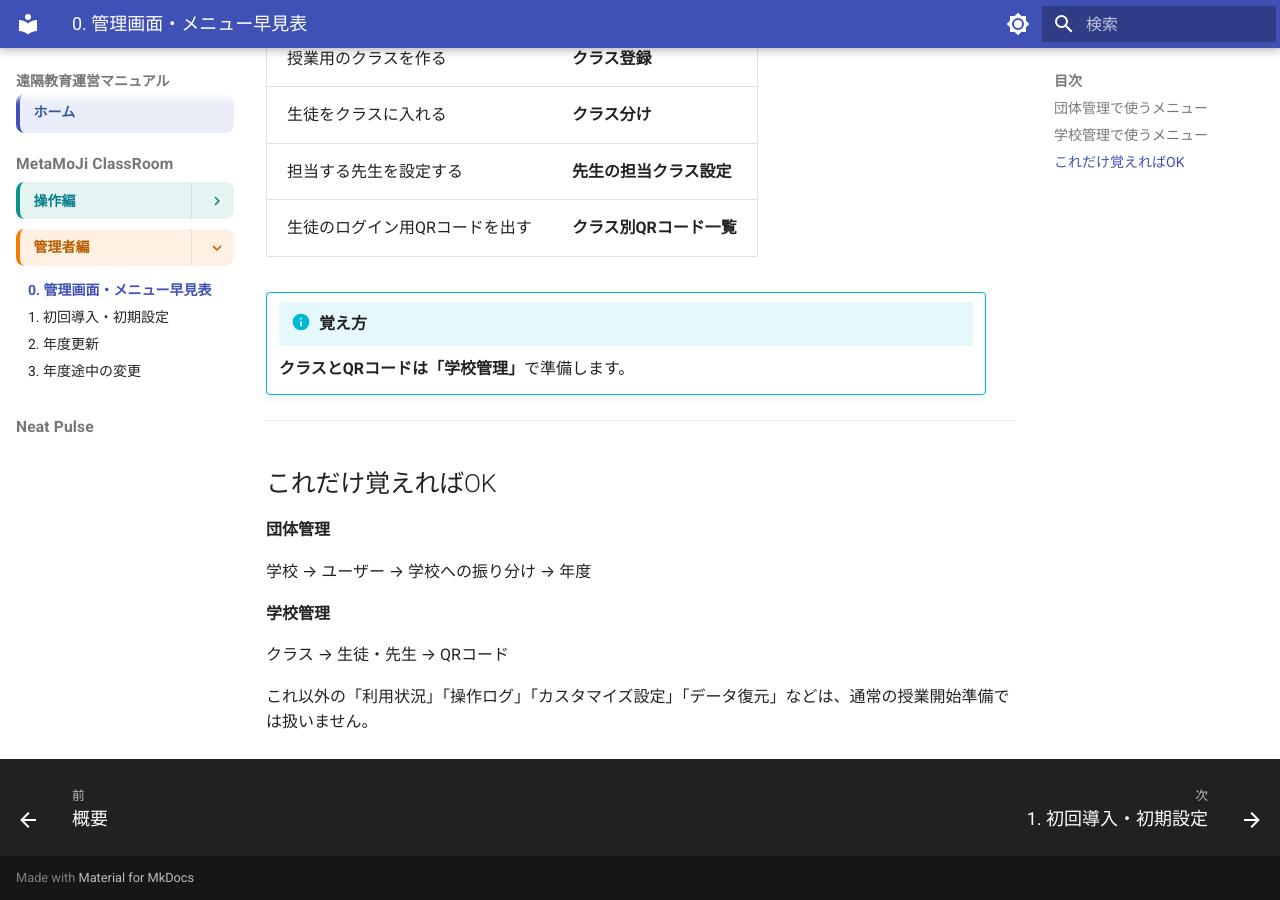
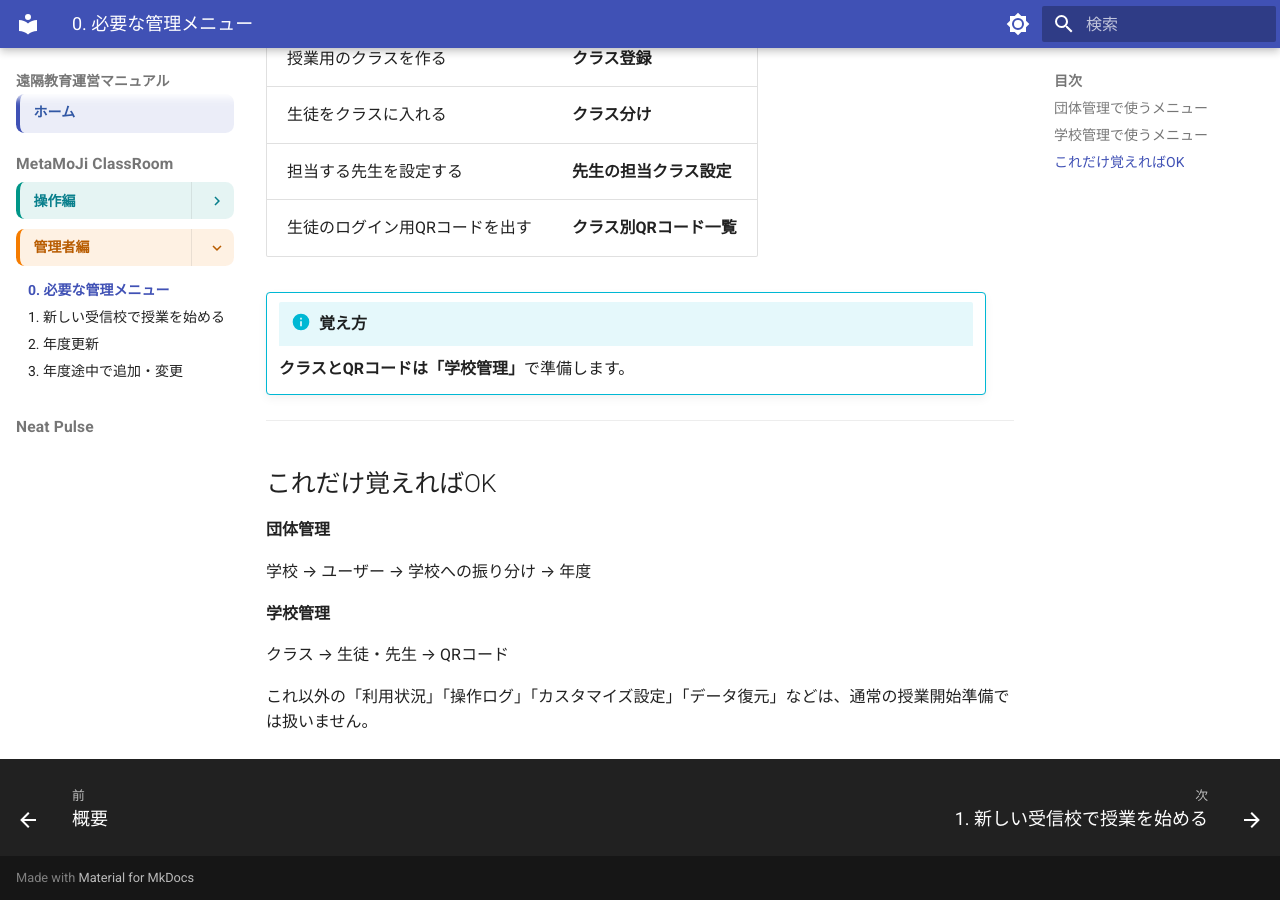
Before and after one commit to a-recs/remote-manual, an MkDocs documentation site: the page built from docs/metamoji/admin/00-menu-guide.md, in a window 1280 px wide and 900 px high, scrolled down 1176 px. Built offline with MkDocs 1.6.1 and Material for MkDocs 9.7.7, drawn with Linux system fonts in a browser that asks for light colours.

Commit message:
Rename MetaMoJi admin navigation around essential lesson tasks

```diff
--- a/mkdocs.yml
+++ b/mkdocs.yml
@@ -14,10 +14,10 @@ nav:
           - 5. 授業中の基本操作: metamoji/05-operation.md
       - 管理者編:
           - 概要: metamoji/admin/index.md
-          - 0. 管理画面・メニュー早見表: metamoji/admin/00-menu-guide.md
-          - 1. 初回導入・初期設定: metamoji/admin/01-initial-setup.md
+          - 0. 必要な管理メニュー: metamoji/admin/00-menu-guide.md
+          - 1. 新しい受信校で授業を始める: metamoji/admin/01-initial-setup.md
           - 2. 年度更新: metamoji/admin/02-annual-renewal.md
-          - 3. 年度途中の変更: metamoji/admin/03-midyear-management.md
+          - 3. 年度途中で追加・変更: metamoji/admin/03-midyear-management.md
   - Neat Pulse:
       - 端末確認・遠隔操作: neat-pulse/index.md
 
```
